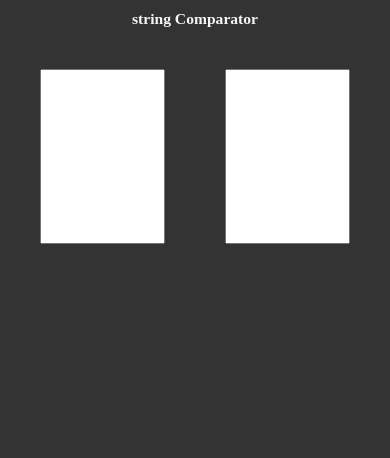
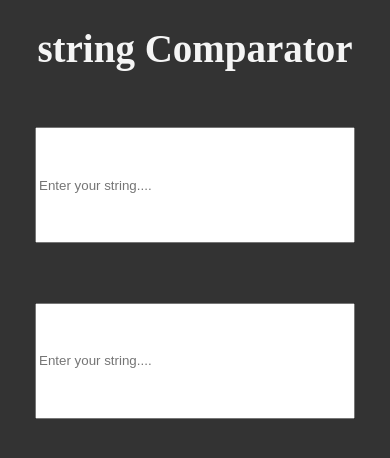
Before and after one commit to KrushnaX0X0/assignment-29, a plain HTML site: page index.html in a window 390 px wide. Drawn offline with Linux system fonts and the light colour scheme.

Commit message:
respo add

```diff
--- a/index.html
+++ b/index.html
@@ -1,7 +1,7 @@
 <!DOCTYPE html>
 <html lang="en">
 <head>
-    <title>Document</title>
+    <title>text comparator</title>
 </head>
 <body>
     <style>
@@ -26,15 +26,35 @@
         #result{
             text-align: center;
             font-size: 4vw;
+            font-weight: 500;
             text-transform: uppercase;
+        }
+        @media screen and (max-width:480px){
+            h1{
+                font-size: 10vw;
+            }
+
+            .continer   {
+
+                display: flex;
+                flex-direction: column;
+            }
+            .input-box{
+                height: 13vh;
+                width: 80vw;
+            }
+            #result{
+                font-size: 8vw;
+            }
+
         }
 
 
     </style>
     <h1>  string Comparator </h1>
     <div class="continer">
-    <input type="text" class="input-box" id="input-box1" onkeyup="Comparator()" >
-    <input type="text" class="input-box" id="input-box2" onkeyup="Comparator()">
+    <input type="text" class="input-box" id="input-box1" onkeyup="Comparator()"  placeholder="Enter your string...." >
+    <input type="text" class="input-box" id="input-box2" onkeyup="Comparator()"  placeholder="Enter your string....">
 
     </div>
     <P id="result" ></P>
@@ -60,6 +80,9 @@
                 resulttext.style.color="red"
 
             }
+
+
+
         }
     </script>
 </body>
```
